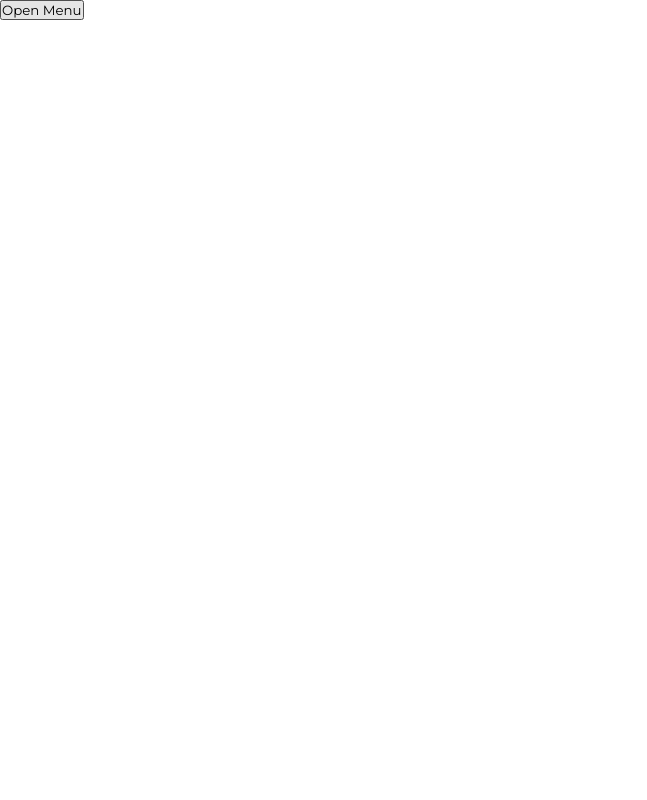
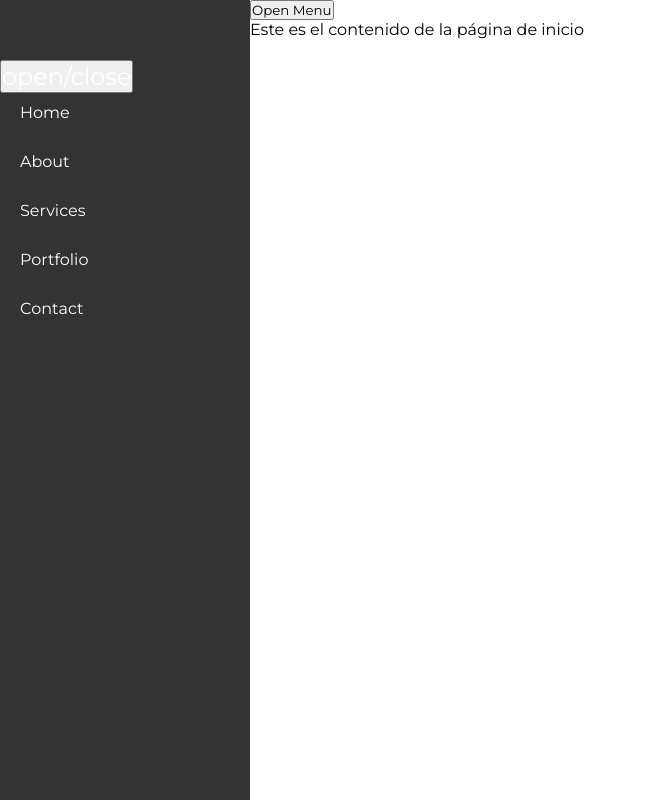
Before and after one commit to famicucci/pi-boilerplate, a Next.js app: page /home in a window 1280 px wide. Shown: the whole page, without its empty margins (0-647 px from the left). Built offline with nearby package versions, Linux system fonts and the light colour scheme.

Commit message:
Put menu in a layout

```diff
--- /dev/null
+++ b/app/home/layout.tsx
@@ -0,0 +1,60 @@
+'use client';
+import { useState } from 'react';
+import styles from './styles/menu.module.css';
+
+export interface IAppLayoutProps {
+	children: React.ReactNode;
+}
+
+export default function AppLayout(props: IAppLayoutProps) {
+	const [active, setActive] = useState(true);
+
+	return (
+		<>
+			<div
+				className={`${styles.sideMenu} ${active && styles.sideMenuActive}`}
+				id="side-menu"
+			>
+				<button
+					className={styles.closeBtn}
+					id="close-btn"
+					onClick={() => {
+						setActive(!active);
+					}}
+				>
+					open/close
+				</button>
+				<ul className={styles.menuLinks}>
+					<li>
+						<a href="#">Home</a>
+					</li>
+					<li>
+						<a href="#">About</a>
+					</li>
+					<li>
+						<a href="#">Services</a>
+					</li>
+					<li>
+						<a href="#">Portfolio</a>
+					</li>
+					<li>
+						<a href="#">Contact</a>
+					</li>
+				</ul>
+			</div>
+			<div
+				className={`${styles.content} ${active && styles.contentMenuActive}`}
+			>
+				<button
+					id="open-menu"
+					onClick={() => {
+						setActive(!active);
+					}}
+				>
+					Open Menu
+				</button>
+				{props.children}
+			</div>
+		</>
+	);
+}
--- a/app/home/page.tsx
+++ b/app/home/page.tsx
@@ -1,11 +1,5 @@
-import { Menu } from './components/Menu';
-
 function Home() {
-	return (
-		<div>
-			<Menu />
-		</div>
-	);
+	return <div>Este es el contenido de la página de inicio</div>;
 }
 
 export default Home;
```
